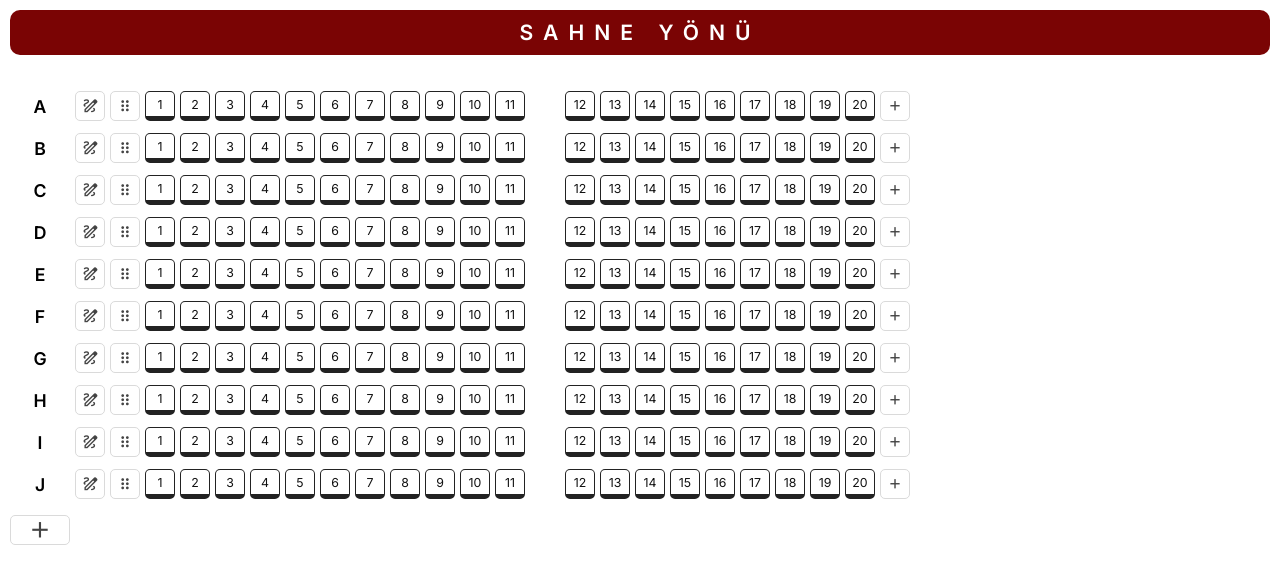
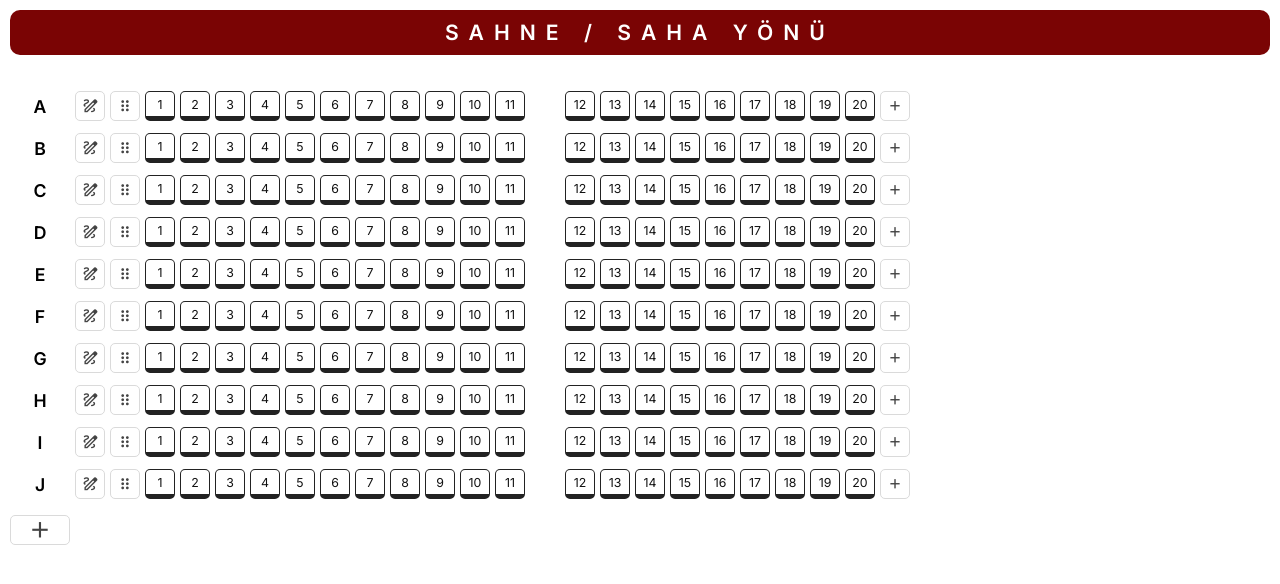
Before and after one commit to cenksari/react-seatmap-creator, a React (Create React App) app: page / in a window 1280 px wide. Shown: the top 584 px of the page. Built offline with nearby package versions, Linux system fonts and the light colour scheme.

Commit message:
Add stage component.

```diff
--- a/src/App.tsx
+++ b/src/App.tsx
@@ -9,6 +9,7 @@ import data from './data/data.json';
 // components
 import Row from './components/Row';
 import Seat from './components/Seat';
+import Stage from './components/Stage';
 import NewRow from './components/NewRow';
 import NewSeat from './components/NewSeat';
 
@@ -34,7 +35,7 @@ const App = (): React.JSX.Element => {
 
   return (
     <div className='container'>
-      <div className='stage'>SAHNE YÖNÜ</div>
+      <Stage />
 
       {Array.from(seatData.entries()).map(([row, seatsInRow]) => (
         <Row key={row} row={row}>
--- /dev/null
+++ b/src/components/Stage.tsx
@@ -0,0 +1,7 @@
+import React from 'react';
+
+const Stage = (): React.JSX.Element => {
+  return <div className='stage'>SAHNE / SAHA YÖNÜ</div>;
+};
+
+export default Stage;
```
